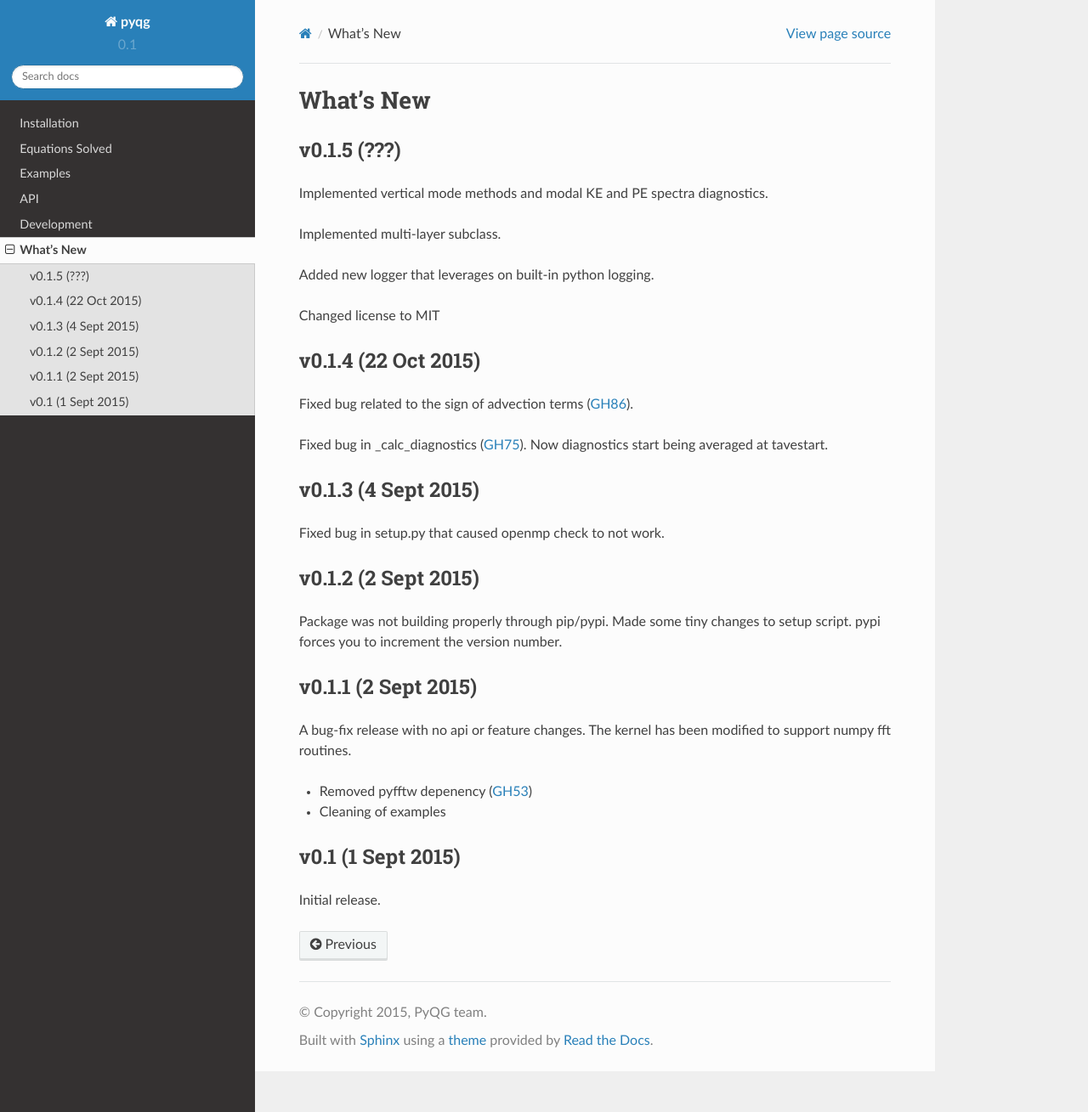
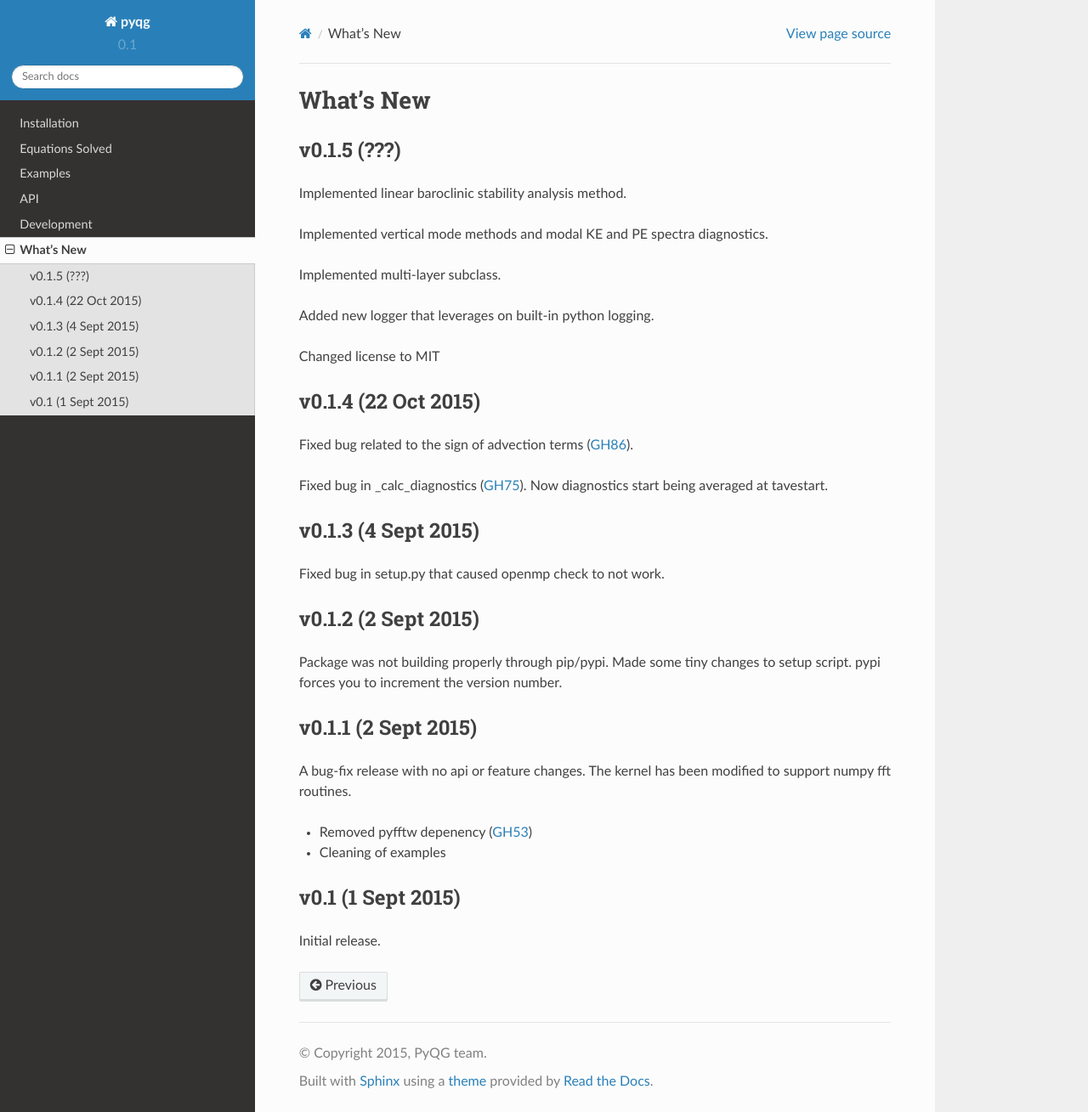
Before and after one commit to pyqg/pyqg, a Sphinx documentation site: the page built from docs/whats-new.rst, in a window 1280 px wide and 1309 px high. Shown: the whole window at 85% size. Built offline with Sphinx 7.4.7 and the Read the Docs theme 2.0.0, drawn with Linux system fonts in a browser that asks for light colours.

Commit message:
Updates whats-new

```diff
--- a/docs/whats-new.rst
+++ b/docs/whats-new.rst
@@ -3,6 +3,8 @@ What's New
 
 v0.1.5 (???)
 ------------
+
+Implemented linear baroclinic stability analysis method.
 
 Implemented vertical mode methods and modal KE and PE spectra diagnostics.
 
```
